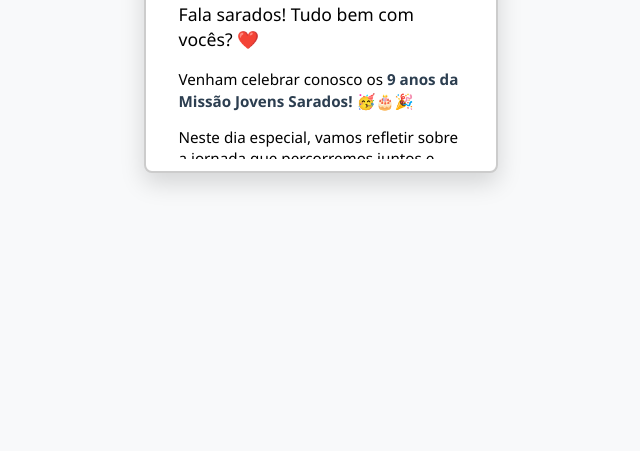
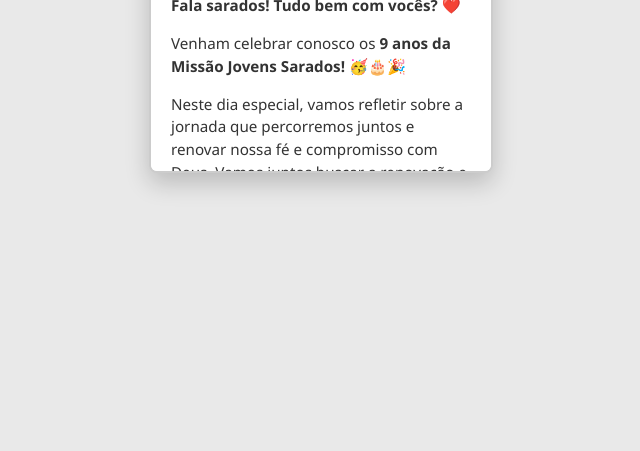
Before and after one commit to domingswxv/Kair-s-, a plain HTML site: page index.html in a window 1280 px wide. Shown: the part 349-800 px from the top of the page, without its empty margins (319-959 px from the left). Drawn offline with Linux system fonts and the light colour scheme.

Commit message:
Update index.html

```diff
--- a/index.html
+++ b/index.html
@@ -6,38 +6,41 @@
   <style>
     body {
       margin: 0;
-      padding: 0;
-      background: #f8f9fa;
+      background: #e9e9e9;
+      font-family: 'Segoe UI', sans-serif;
       display: flex;
       align-items: center;
       justify-content: center;
       height: 100vh;
-      font-family: 'Segoe UI', sans-serif;
+    }
+
+    .container {
+      perspective: 1000px;
     }
 
     .envelope {
-      width: 350px;
+      width: 340px;
       height: 240px;
       position: relative;
-      background: white;
+      background: #fff;
       border: 2px solid #ccc;
       border-radius: 8px;
-      box-shadow: 0 10px 25px rgba(0, 0, 0, 0.15);
+      box-shadow: 0 10px 25px rgba(0, 0, 0, 0.2);
       overflow: hidden;
-      cursor: default;
     }
 
     .flap {
-      width: 100%;
-      height: 100%;
-      background: white;
       position: absolute;
       top: 0;
       left: 0;
+      width: 100%;
+      height: 50%;
+      background: #fff;
       transform-origin: top;
       transform: rotateX(0deg);
-      transition: transform 1.2s ease-in-out;
-      z-index: 2;
+      transition: transform 1s ease-in-out;
+      border-bottom: 2px solid #ccc;
+      z-index: 3;
     }
 
     .flap.open {
@@ -46,21 +49,18 @@
 
     .letter {
       position: absolute;
-      top: 5%;
-      left: 5%;
-      right: 5%;
-      bottom: 5%;
+      top: 0;
+      left: 0;
+      width: 100%;
+      height: 100%;
       background: #fff;
-      padding: 15px;
+      padding: 20px;
       box-sizing: border-box;
-      text-align: left;
       opacity: 0;
-      transform: translateY(60px);
-      transition: opacity 1s ease, transform 1s ease;
-      z-index: 1;
+      transform: translateY(30px);
+      transition: opacity 1s ease-in, transform 1s ease-in;
+      z-index: 2;
       overflow-y: auto;
-      font-size: 0.95rem;
-      line-height: 1.4;
     }
 
     .letter.show {
@@ -68,29 +68,38 @@
       transform: translateY(0);
     }
 
-    h2 {
-      text-align: center;
+    .letter h2 {
       margin-top: 0;
       color: #c62828;
       font-size: 1.2rem;
+      text-align: center;
     }
 
-    .emoji {
-      font-size: 1.1rem;
+    .letter p {
+      font-size: 0.95rem;
+      color: #333;
+      line-height: 1.5;
     }
 
-    strong {
-      color: #2c3e50;
+    ul {
+      padding-left: 20px;
+      margin-top: 5px;
+      margin-bottom: 10px;
+    }
+
+    ul li {
+      margin-bottom: 5px;
     }
   </style>
 </head>
 <body>
 
-  <div class="envelope" id="envelope">
+<div class="container">
+  <div class="envelope">
     <div class="flap" id="flap"></div>
     <div class="letter" id="letter">
       <h2>📬 Convite Jovens Sarados</h2>
-      <p class="emoji">Fala sarados! Tudo bem com vocês? ❤️</p>
+      <p><strong>Fala sarados! Tudo bem com vocês? ❤️</strong></p>
       <p>
         Venham celebrar conosco os <strong>9 anos da Missão Jovens Sarados! 🥳🎂🎉</strong>
       </p>
@@ -113,6 +122,7 @@
       <p><strong>Te esperamos lá! Será uma noite de bênçãos e muita alegria!</strong></p>
     </div>
   </div>
+</div>
 
 <script>
   setTimeout(() => {
```
Lines whose indentation alone changed are shown as unchanged.
